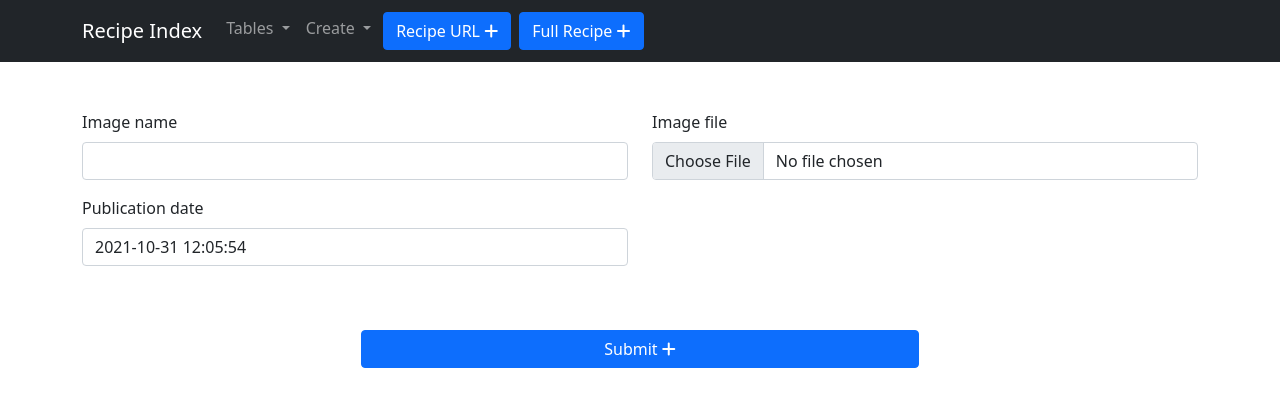
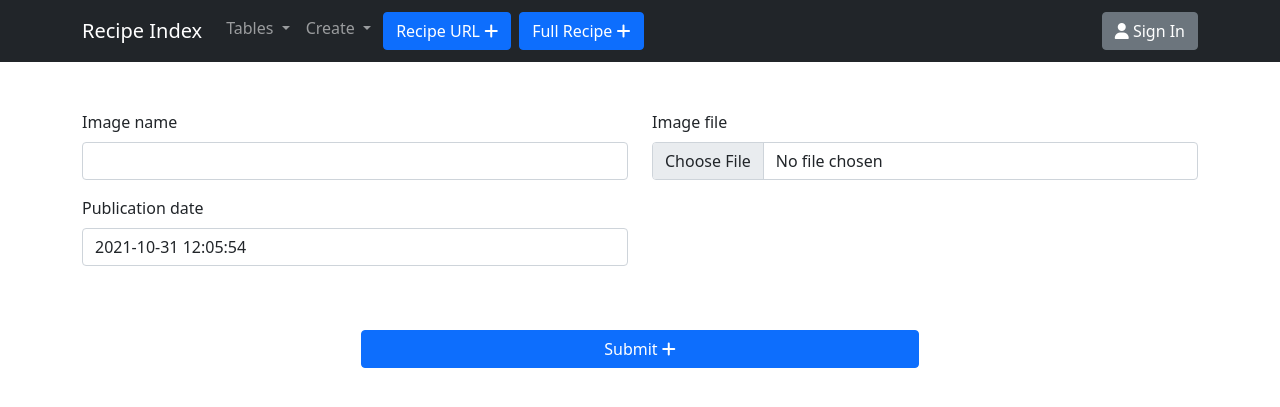
Before and after one commit to kchiv/recipeindex, a Django app: page /images/form/ in a window 1280 px wide. Shown: the top 407 px of the page. Run offline with Django 3.2, Linux system fonts and the light colour scheme; some libraries are stand-ins or nearby versions.

Commit message:
added sign in and sign out button to nav

```diff
--- a/templates/partials/_navbar.html
+++ b/templates/partials/_navbar.html
@@ -37,6 +37,11 @@
           </li>
         </ul>
         {% include 'partials/_navbar_detail_view_buttons.html' %}
+        {% if request.user.is_authenticated %}
+        <a class="btn btn-secondary" href="{% url 'signout' %}"><i class="fas fa-sign-out-alt"></i> Sign Out</a>
+        {% else %}
+        <a class="btn btn-secondary" href="{% url 'signin' %}"><i class="fas fa-user"></i> Sign In</a>
+        {% endif %}
       </div>
     </div>
   </nav>
```
